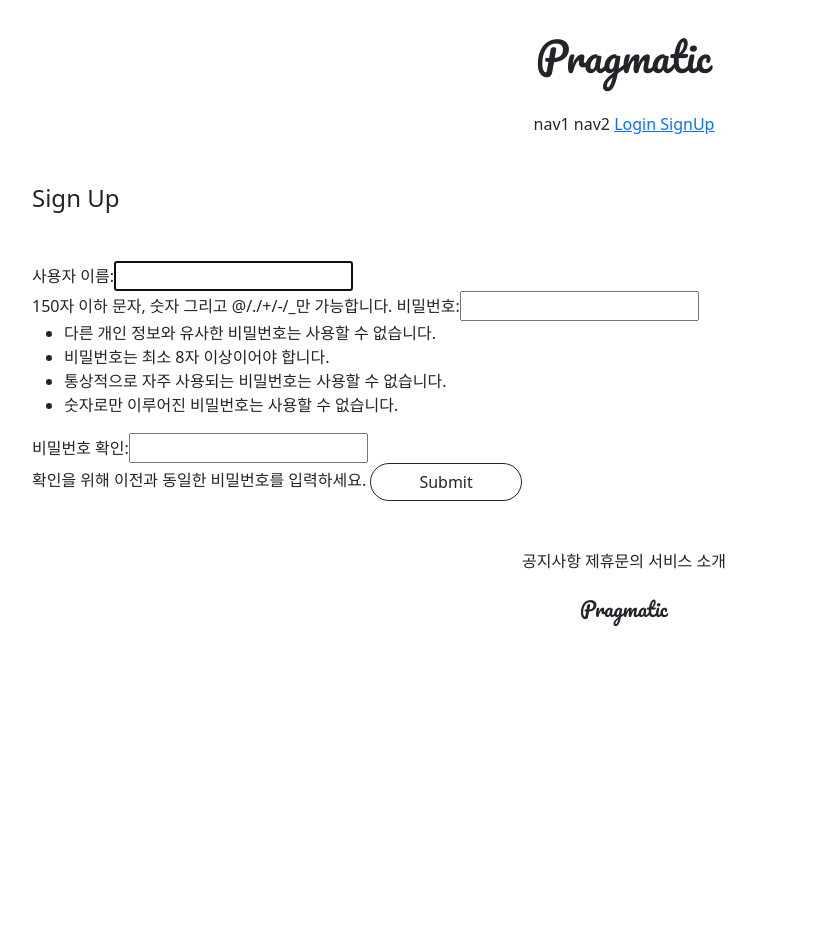
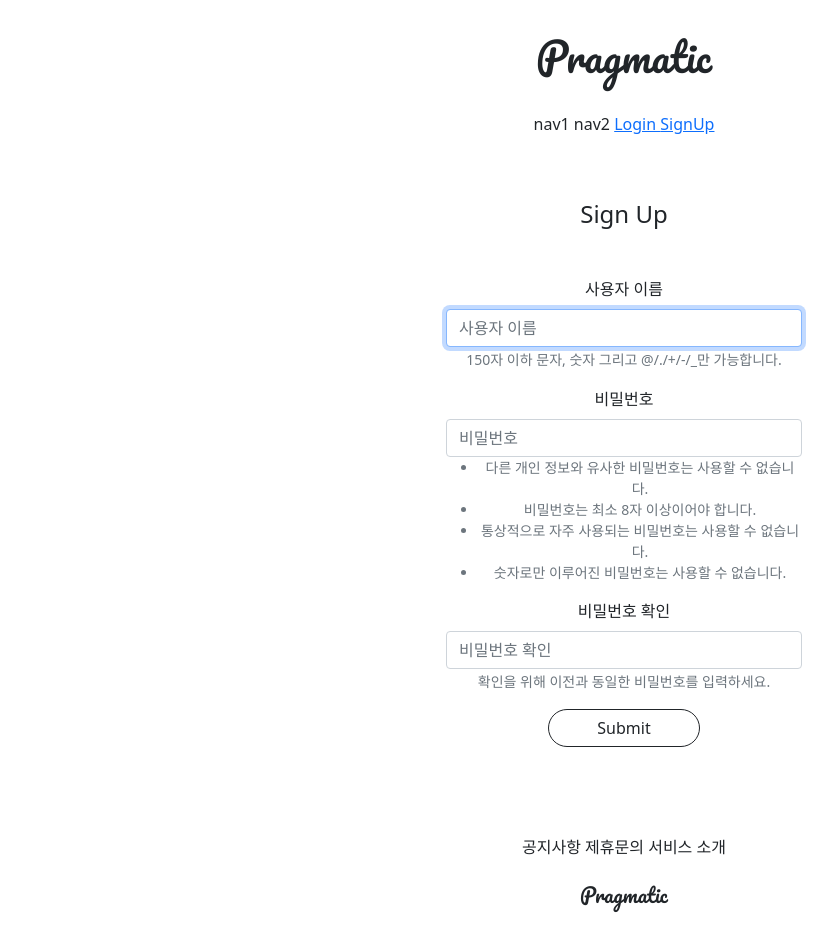
Before and after one commit to SeoMinJong/gis_test1, a Django app: page /accounts/Create/ in a window 1280 px wide. Shown: the whole page, without its empty margins (16-853 px from the left). Before the commit the page ends 626 px from the top, so only its background shows below. Run offline with Django 3.2, Linux system fonts and the light colour scheme; parts of the project's set-up code (start-up, migrations or seed data) failed here and were passed over; some libraries are stand-ins or nearby versions.

Commit message:
7/16 gis_test1 commit 2

```diff
--- a/accountapp/templates/accountapp/create.html
+++ b/accountapp/templates/accountapp/create.html
@@ -1,8 +1,10 @@
 {% extends 'base.html' %}
+{% load bootstrap4 %}
 
 {% block content %}
 
-    <div>
+    <div class="text-center mw-500 m-auto">
+    {# m-auto는 bootstrap에서 제공해주는 class이다. #}
         <div class="m-5">
             <h4>Sign Up</h4>
         </div>
@@ -11,7 +13,7 @@
 {#                #}
                 {% csrf_token %}
 {#               <fomr action =" {% url 요청을 보낼 경로 %}" method="전달받을 방식">           #}
-                {{ form }}
+                {% bootstrap_form form %} {# bootsrap4의 form으로 기존의 단순 form을 대체한다. #}
                     <input type="submit"
                            class="btn btn-outline-dark rounded-pill px-5">
             </form>
--- a/gis_test1/settings.py
+++ b/gis_test1/settings.py
@@ -52,7 +52,8 @@ INSTALLED_APPS = [
     'django.contrib.sessions',
     'django.contrib.messages',
     'django.contrib.staticfiles',
-    'accountapp' # 새로운 app을 추가해서 사용하겠다.
+    'accountapp', # 새로운 app을 추가해서 사용하겠다.
+    'bootstrap4', # bootstrap4를 사용해 줌
 ]
 
 MIDDLEWARE = [
--- a/static/base.css
+++ b/static/base.css
@@ -16,3 +16,8 @@
     margin: 1.5rem 0;
     font-family: 'Pacifico', cursive;
 }
+
+.mw-500{
+    max-width: 500px;
+    padding: 1rem 1.5rem;
+}
```
